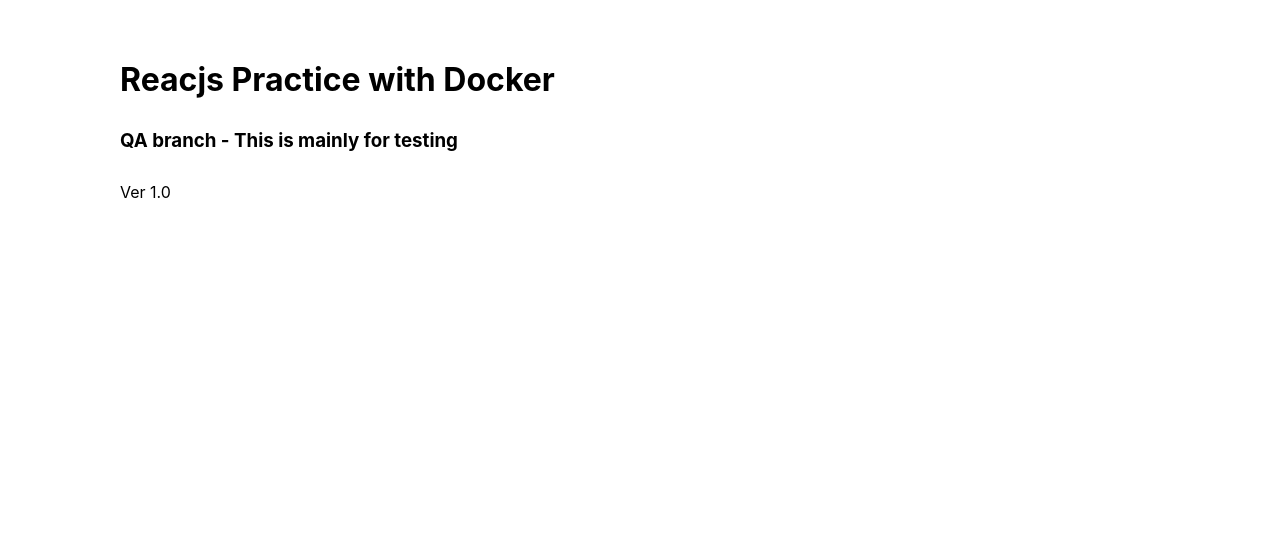
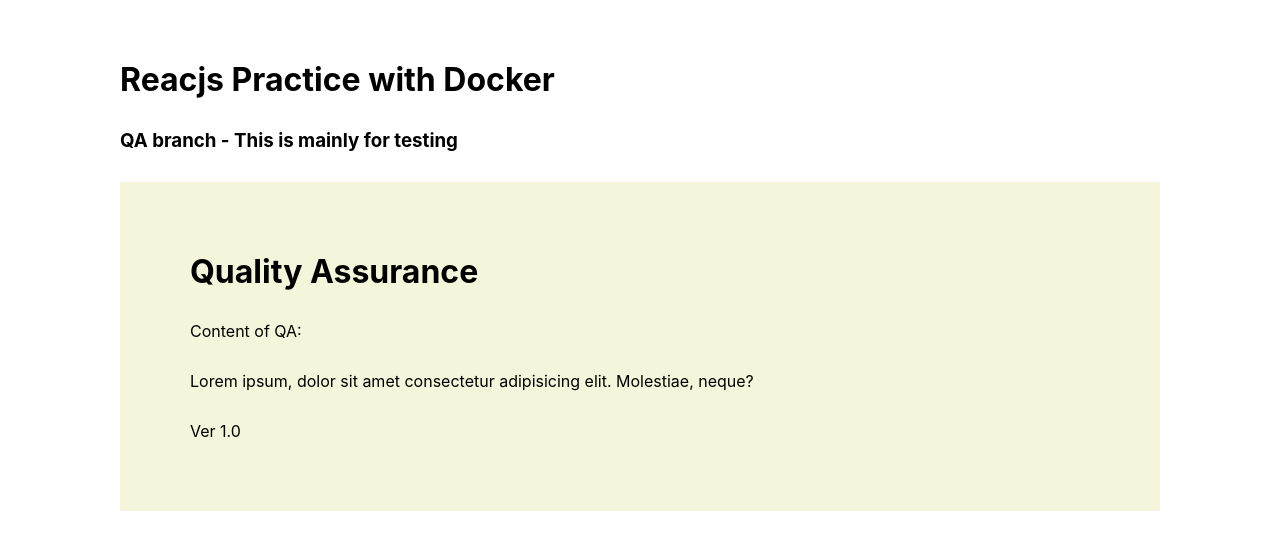
Before and after one commit to PhuocDev/docker_practice, a React (Create React App) app: page / in a window 1280 px wide. Shown: the top 550 px of the page. Built offline with nearby package versions, Linux system fonts and the light colour scheme.

Commit message:
style: add .css to style color

```diff
--- a/src/App.js
+++ b/src/App.js
@@ -1,12 +1,13 @@
 
 import './App.css';
+import Qa from './Qa';
 
 function App() {
   return (
     <div className="App">
       <h1>Reacjs Practice with Docker</h1>
       <h3>QA branch - This is mainly for testing</h3>
-      <p>Ver 1.0</p>
+      <Qa />
     </div>
   );
 }
--- /dev/null
+++ b/src/Qa.css
@@ -0,0 +1,4 @@
+.qa_branch {
+    background-color: beige;
+    padding: 40px;
+}
--- a/src/Qa.jsx
+++ b/src/Qa.jsx
@@ -1,4 +1,5 @@
 import React from 'react'
+import "./Qa.css"
 
 export default function Qa() {
   return (
@@ -6,6 +7,7 @@
         <h1>Quality Assurance</h1>
         <p>Content of QA:</p>
         <p>Lorem ipsum, dolor sit amet consectetur adipisicing elit. Molestiae, neque?</p>
+        <p>Ver 1.0</p>
     </div>
   )
 }
```
